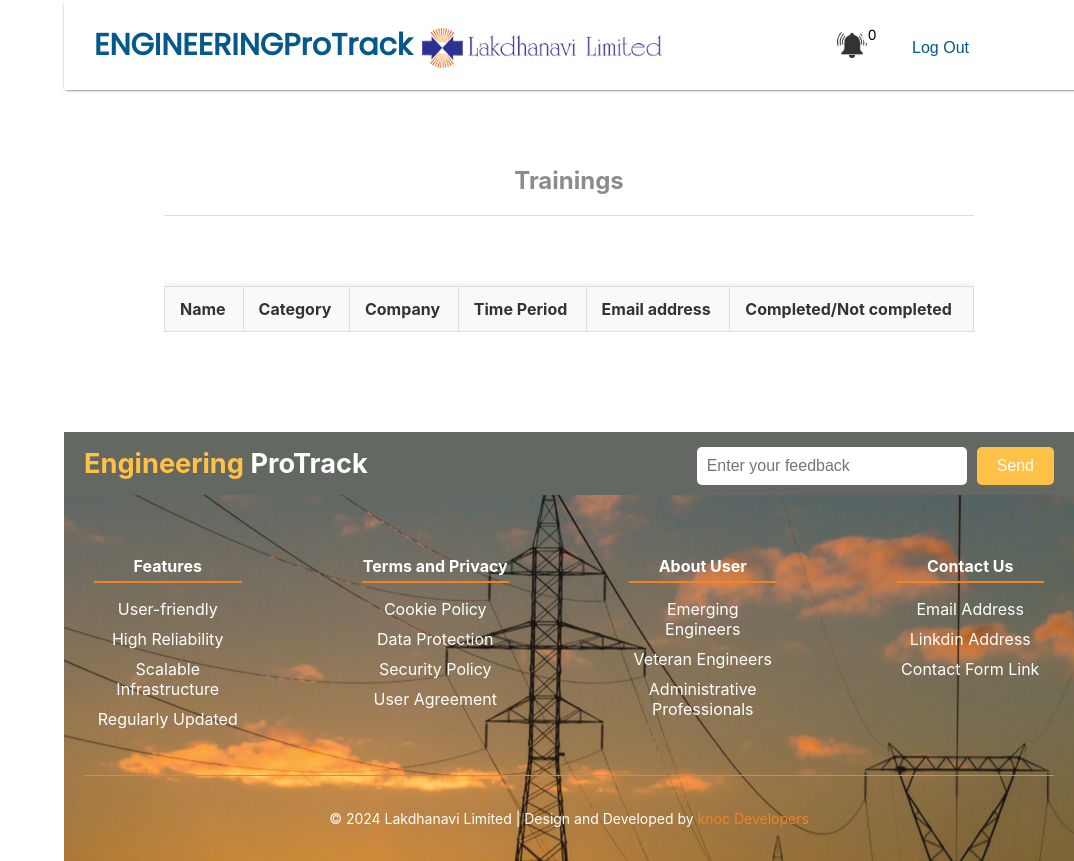
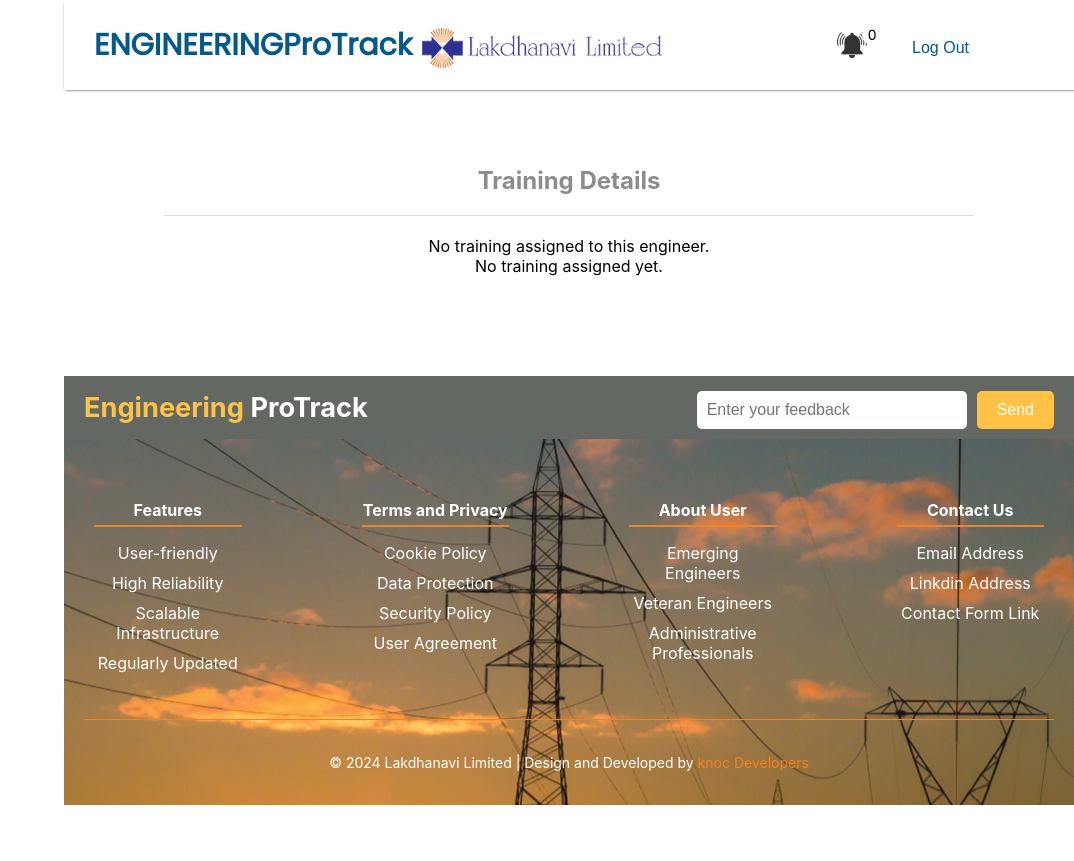
Before and after one commit to NethmaaJay26/Eng_Tracking_FrontEnd, a React (Create React App) app: page /Engtrainings in a window 1280 px wide. Shown: the whole page, without its empty margins (206-1280 px from the left). Built offline with nearby package versions, Linux system fonts and the light colour scheme.

Commit message:
added the assigned trainings for engineer

```diff
--- a/src/App.js
+++ b/src/App.js
@@ -16,6 +16,7 @@ import Topbar from './Components/TopBar/Topbar.jsx';
 
 import MainLoginPage from './LoginSignin/MainLoginPage';
 import RoleSelectionPage from './LoginSignin/SingleLoginPage';
+//RoleSelectionPage
 import HRLoginPage from './LoginSignin/HRLoginPage';
 import EngineersLoginPage from './LoginSignin/EngineersLoginPage';
 import SupervisingEngineersLoginPage from './LoginSignin/SupervisingEngineersLoginPage';
--- a/src/Engineers/Engtrainings.jsx
+++ b/src/Engineers/Engtrainings.jsx
@@ -1,32 +1,63 @@
-import React, { useState } from 'react';
+import React, { useState, useEffect } from 'react';
+import axios from 'axios';
 import './CSS/Engtrainings.css';
 
 export default function Trainings() {
+  const [trainingDetails, setTrainingDetails] = useState(null);
+  const [error, setError] = useState('');
 
+  useEffect(() => {
+    const fetchTrainingDetails = async () => {
+      try {
+        const trainingId = localStorage.getItem('trainingId'); // Get training ID from local storage
+        if (!trainingId) {
+          setError('No training assigned to this engineer.');
+          return;
+        }
+
+        // Fetch training details using the training ID
+        const response = await axios.get(`http://localhost:4000/api/trainings/${trainingId}`);
+        setTrainingDetails(response.data);
+      } catch (error) {
+        console.error('Error fetching training details:', error);
+        setError('Error fetching training details');
+      }
+    };
+
+    fetchTrainingDetails();
+  }, []);
 
   return (
-    <div className='trainings'>
-      <h1>Trainings</h1>
+    <div className="trainings">
+      <h1>Training Details</h1>
       <hr />
-
-      <div className='section'>
-        <table className='trainings-table'>
+      {error && <div className="error-message">{error}</div>}
+      {trainingDetails ? (
+        <div className="section">
+          <table className="trainings-table">
             <thead>
               <tr>
                 <th>Name</th>
                 <th>Category</th>
                 <th>Company</th>
                 <th>Time Period</th>
-              <th>Email address</th>
-              <th>Completed/Not completed</th>
+                <th>Status</th>
               </tr>
             </thead>
             <tbody>
+              <tr>
+                <td>{trainingDetails.name}</td>
+                <td>{trainingDetails.category}</td>
+                <td>{trainingDetails.company}</td>
+                <td>{trainingDetails.timePeriod}</td>
+                <td>{trainingDetails.isCompleted ? 'Completed' : 'Not Completed'}</td>
+              </tr>
             </tbody>
           </table>
         </div>
-
-
+      ) : (
+        <div>No training assigned yet.</div>
+      )}
     </div>
   );
 }
--- a/src/LoginSignin/SingleLoginPage.jsx
+++ b/src/LoginSignin/SingleLoginPage.jsx
@@ -20,13 +20,21 @@ export default function UnifiedLoginPage() {
         localStorage.setItem('token', token);
         localStorage.setItem('email', user.email);
         localStorage.setItem('name', user.name || '');
-        localStorage.setItem('role', role);  // Ensure role is also stored
+        localStorage.setItem('role', role);  // Store the role
 
-        // Redirect based on the role
-        if (role === 'hr') {
+        // If user is an engineer, store the training ID in local storage
+        if (role === 'engineer') {
+          if (user.training) {
+            localStorage.setItem('trainingId', user.training); // Store training ID
+            console.log('Training ID saved in local storage:', user.training);  // Print to console
+          } else {
+            console.log('No training assigned to this engineer.');
+          }
+
+          // Redirect to the engineer home page
+          navigate('/Enghome');
+        } else if (role === 'hr') {
           navigate('/home');
-        } else if (role === 'engineer') {
-          navigate('/Enghome');
         } else if (role === 'supervising-engineer') {
           navigate('/login/supervising-engineers/home');
         }
@@ -37,6 +45,7 @@ export default function UnifiedLoginPage() {
       setError('An error occurred during login.');
     }
   };
+
 
 
   return (
```
Lines whose indentation alone changed are shown as unchanged.
